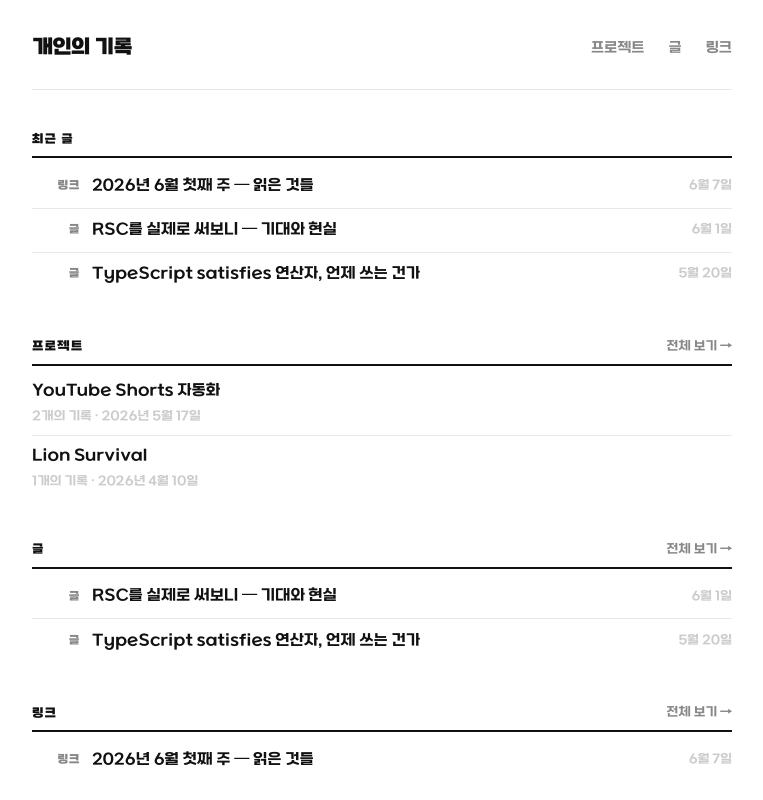
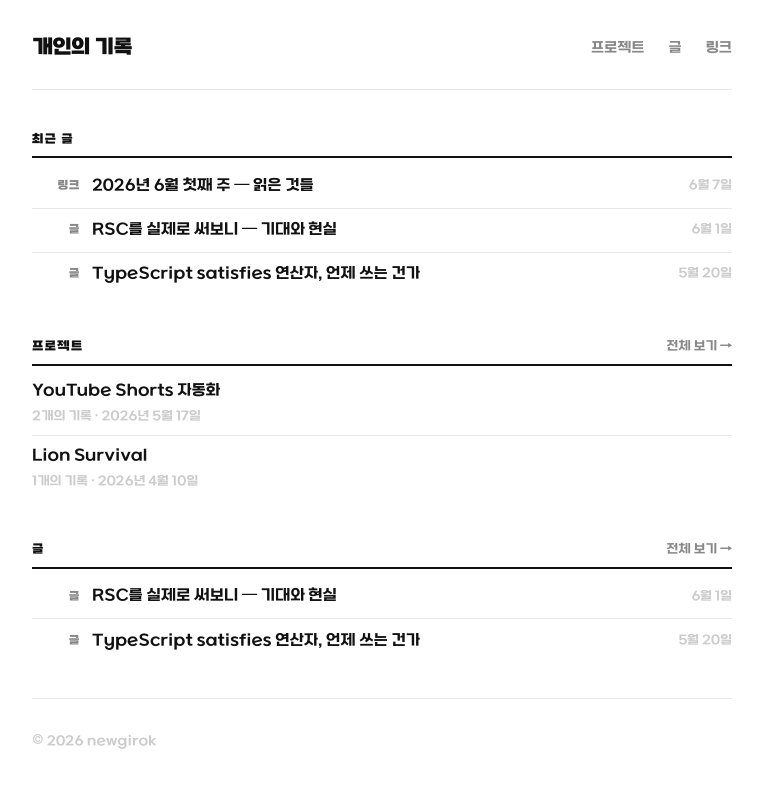
Before and after one commit to newgirok/newgirok.github.io, a Next.js app: page / in a window 1280 px wide. Shown: the top 800 px of the page, without its empty margins (258-1021 px from the left). Built offline with nearby package versions, Linux system fonts and the light colour scheme.

Commit message:
fix: 글/링크 상세 페이지 카테고리 뱃지 제거 및 뒤로가기 한글화

```diff
--- a/app/globals.css
+++ b/app/globals.css
@@ -33,6 +33,11 @@
   --bg:     #fff;
 }
 
+html, body {
+  height: 100%;
+  overflow: hidden;
+}
+
 body {
   font-family: 'SBAggro', -apple-system, BlinkMacSystemFont, 'Noto Sans KR', sans-serif;
   font-size: 16px;
@@ -51,16 +56,17 @@ a {
   display: flex;
   flex-direction: column;
   align-items: center;
-  min-height: 100vh;
+  height: 100vh;
+  overflow: hidden;
   padding: 0 1.5rem;
 }
 
 .container {
   width: 100%;
   max-width: 700px;
+  height: 100%;
   display: flex;
   flex-direction: column;
-  flex: 1;
 }
 
 /* ── Header ── */
@@ -196,7 +202,15 @@ a {
 }
 
 /* ── Home Sections ── */
-.page-content { padding-bottom: 2rem; flex: 1; width: 100%; }
+.page-content {
+  flex: 1;
+  width: 100%;
+  overflow-y: auto;
+  padding-bottom: 2rem;
+  scrollbar-width: none;
+}
+
+.page-content::-webkit-scrollbar { display: none; }
 
 .home-section { margin-bottom: 2.5rem; }
 
--- a/app/links/[slug]/page.tsx
+++ b/app/links/[slug]/page.tsx
@@ -29,12 +29,11 @@ export default async function LinkPost({ params }: Props) {
 
   return (
     <>
-      <Link href="/links" className="back-link">← Links 목록</Link>
+      <Link href="/links" className="back-link">← 링크 목록</Link>
       <article>
         <header className="article-header">
           <h1>{post.title}</h1>
           <div className="article-meta">
-            <span className="badge badge-links">링크</span>
             <span>{post.date}</span>
             {post.tags.length > 0 && (
               <div className="article-meta-tags">
--- a/app/posts/[slug]/page.tsx
+++ b/app/posts/[slug]/page.tsx
@@ -29,12 +29,11 @@ export default async function PostDetail({ params }: Props) {
 
   return (
     <>
-      <Link href="/posts" className="back-link">← Posts 목록</Link>
+      <Link href="/posts" className="back-link">← 글 목록</Link>
       <article>
         <header className="article-header">
           <h1>{post.title}</h1>
           <div className="article-meta">
-            <span className="badge badge-posts">글</span>
             <span>{post.date}</span>
             {post.tags.length > 0 && (
               <div className="article-meta-tags">
```
